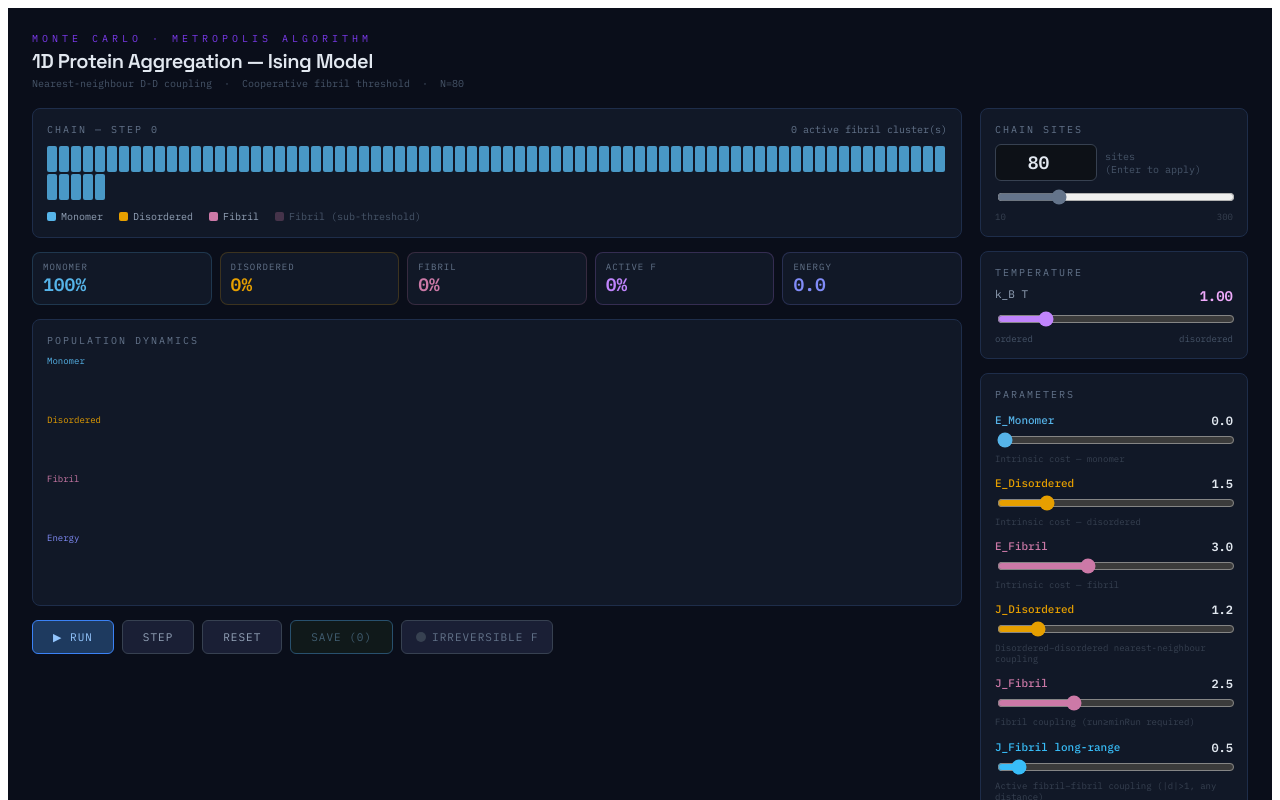
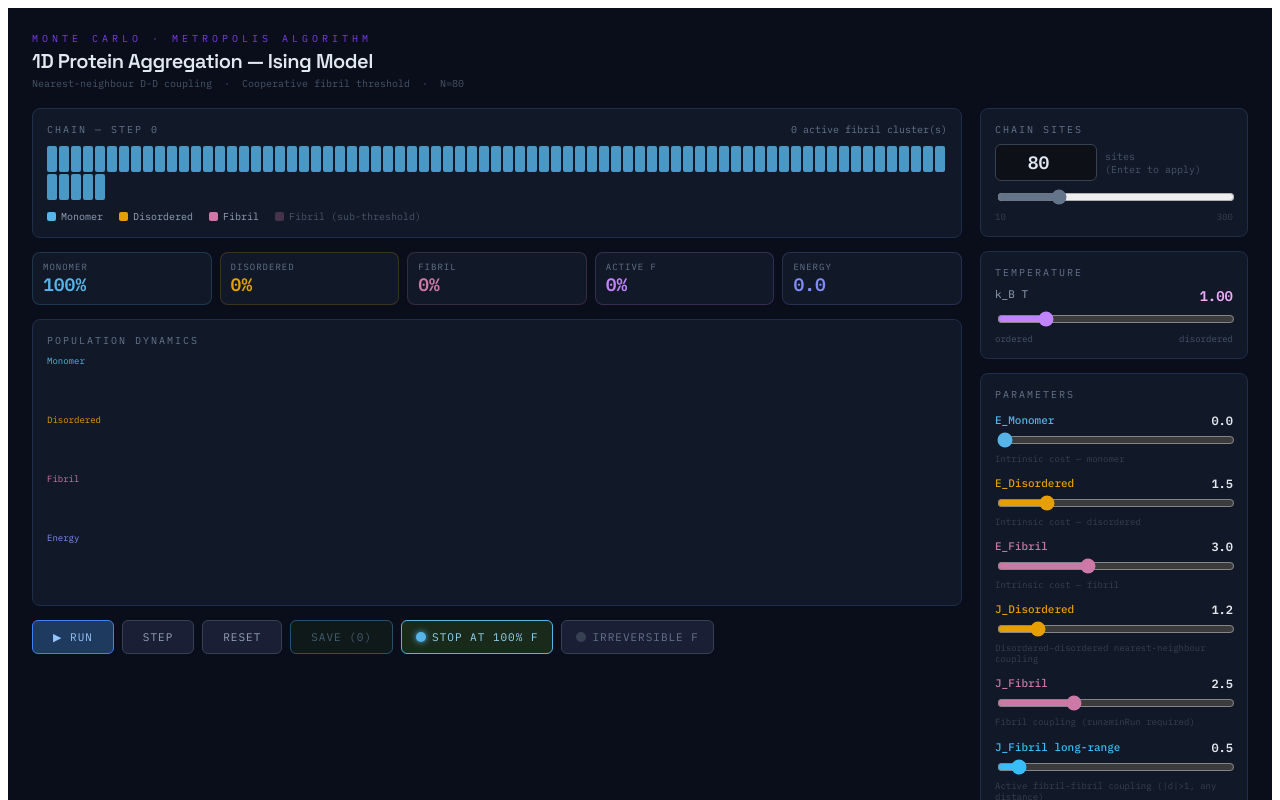
Before and after one commit to brunostega/Aging, a React (Vite) app: page / in a window 1280 px wide. Shown: the top 800 px of the page. Built offline with nearby package versions, Linux system fonts and the light colour scheme.

Commit message:
stop on 100% fibril

```diff
--- a/src/aging.jsx
+++ b/src/aging.jsx
@@ -105,7 +105,8 @@ export default function App() {
   const [params, setParams]        = useState(defaultParams);
   const [T, setT]                = useState(1.0);
   const [chain, setChain]        = useState(() => initChain(DEFAULT_N));
-  const [irreversible, setIrrev] = useState(false);
+  const [irreversible, setIrrev]       = useState(false);
+  const [stopOnFibril, setStopOnFibril] = useState(true);
   const [locked, setLocked]      = useState(() => new Array(DEFAULT_N).fill(false));
   const [running, setRunning]    = useState(false);
   const [step, setStep]          = useState(0);
@@ -117,8 +118,9 @@ export default function App() {
     params:       useRef(params),
     T:            useRef(T),
     running:      useRef(running),
-    irreversible: useRef(irreversible),
-    locked:       useRef(locked),
+    irreversible:  useRef(irreversible),
+    locked:        useRef(locked),
+    stopOnFibril:  useRef(stopOnFibril),
   };
   refs.chain.current        = chain;
   refs.params.current       = params;
@@ -126,6 +128,7 @@ export default function App() {
   refs.running.current      = running;
   refs.irreversible.current = irreversible;
   refs.locked.current       = locked;
+  refs.stopOnFibril.current = stopOnFibril;
 
   const sizeRef = useRef(DEFAULT_N);  // single source of truth for chain length
   const inputRef = useRef(null);         // ref to the number input DOM element
@@ -160,6 +163,11 @@ export default function App() {
     if (refs.irreversible.current) setLocked(nl);
     setStep(stepRef.current);
     pushHistory(nc, refs.params.current);
+    if (refs.stopOnFibril.current && nc.every(s => s === STATES.F)) {
+      refs.running.current = false;
+      setRunning(false);
+      return;
+    }
     animRef.current = requestAnimationFrame(tick);
   }, [pushHistory]);
 
@@ -380,6 +388,27 @@ export default function App() {
               }}>{label}</button>
             ))}
 
+            {/* Stop on full fibril toggle */}
+            <button
+              onClick={() => setStopOnFibril(v => !v)}
+              title="Stop simulation when chain reaches 100% fibril"
+              style={{
+                background: stopOnFibril ? "#1a2a1a" : "#1a1f35",
+                border: `1px solid ${stopOnFibril ? "#56B4E9" : "#374151"}`,
+                color: stopOnFibril ? "#93d6f5" : "#64748b",
+                padding: "9px 14px", borderRadius: 6, cursor: "pointer",
+                fontFamily: "inherit", fontSize: 11, letterSpacing: 1, textTransform: "uppercase",
+                display: "flex", alignItems: "center", gap: 6,
+              }}>
+              <span style={{
+                display: "inline-block", width: 10, height: 10, borderRadius: "50%",
+                background: stopOnFibril ? "#56B4E9" : "#374151",
+                boxShadow: stopOnFibril ? "0 0 6px #56B4E9" : "none",
+                flexShrink: 0,
+              }} />
+              Stop at 100% F
+            </button>
+
             {/* Irreversible fibril toggle */}
             <button
               onClick={() => setIrrev(v => !v)}
```
